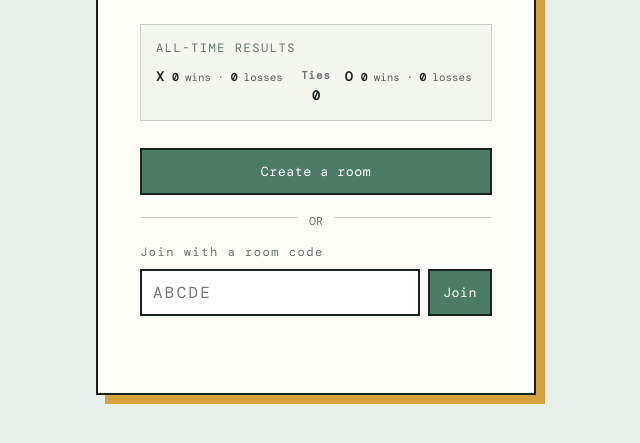
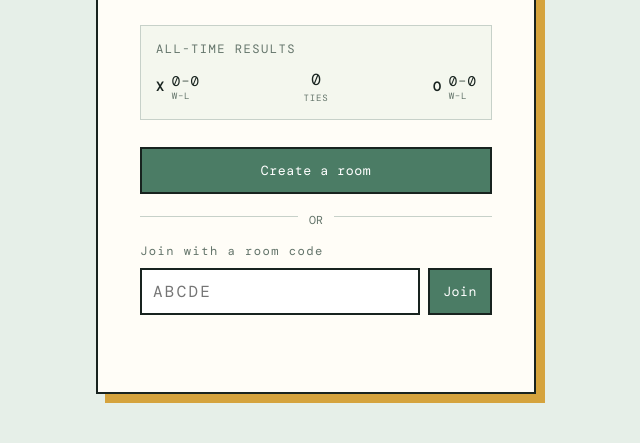
Before and after one commit to mcgalliard/tic-tac-toe, a website: page public/index.html in a window 1280 px wide. Shown: the part 279-722 px from the top of the page, without its empty margins (324-964 px from the left). Drawn offline with nearby package versions, Linux system fonts and the light colour scheme; no server answers.

Commit message:
Refine all-time results layout

```diff
--- a/public/index.html
+++ b/public/index.html
@@ -5,7 +5,7 @@
   <main class="card">
     <section id="menu">
       <p class="eyebrow">MULTIPLAYER</p><h1>Tic Tac Toe</h1><p class="sub">A quick game for two.</p>
-      <section class="scoreboard" aria-labelledby="scoreboard-title"><p class="eyebrow" id="scoreboard-title">ALL-TIME RESULTS</p><div class="scores"><p><strong>X</strong><span><b id="x-wins">0</b> wins · <b id="x-losses">0</b> losses</span></p><p class="ties"><strong>Ties</strong><span><b id="ties">0</b></span></p><p><strong>O</strong><span><b id="o-wins">0</b> wins · <b id="o-losses">0</b> losses</span></p></div></section>
+      <section class="scoreboard" aria-labelledby="scoreboard-title"><p class="eyebrow" id="scoreboard-title">ALL-TIME RESULTS</p><div class="scores"><p class="score-player"><strong>X</strong><span><b id="x-wins">0</b>–<b id="x-losses">0</b><small>W–L</small></span></p><p class="ties"><b id="ties">0</b><small>Ties</small></p><p class="score-player score-o"><strong>O</strong><span><b id="o-wins">0</b>–<b id="o-losses">0</b><small>W–L</small></span></p></div></section>
       <button id="create">Create a room</button>
       <div class="or"><span>OR</span></div>
       <label for="room">Join with a room code</label><div class="join"><input id="room" maxlength="5" placeholder="ABCDE" autocomplete="off"><button id="join">Join</button></div>
--- a/public/style.css
+++ b/public/style.css
@@ -6,5 +6,5 @@ h1 { margin: 6px 0 8px; font-family: Fraunces, Georgia, serif; font-size: clamp(
 .eyebrow, label { margin: 0; font-size: .76rem; letter-spacing: .12em; color: #63746a; }.sub { margin: 0 0 28px; color: #546259; }
 button, input { font: inherit; border-radius: 0; }button { cursor: pointer; border: 2px solid #18231f; background: #4b7c65; color: white; padding: 13px 16px; font-size: .83rem; letter-spacing: .04em; }button:hover:not(:disabled) { background: #18231f; } button:disabled { cursor: not-allowed; }
 #create { width: 100%; }.or { margin: 22px 0; text-align: center; border-top: 1px solid #c7d1c9; height: 0; }.or span { position: relative; top: -9px; padding: 0 11px; background: #fffdf7; color: #63746a; font-size: .72rem; }.join { display: flex; margin-top: 8px; gap: 8px; }.join input { width: 100%; min-width: 0; padding: 11px; border: 2px solid #18231f; text-transform: uppercase; letter-spacing: .14em; }.join button { padding-inline: 13px; }
-.scoreboard { margin: 25px 0 27px; padding: 15px; border: 1px solid #c7d1c9; background: #f4f7ee; }.scores { display: grid; grid-template-columns: 1fr auto 1fr; gap: 14px; margin-top: 12px; }.scores p { display: grid; grid-template-columns: max-content 1fr; align-items: baseline; column-gap: 7px; margin: 0; }.scores strong { font-family: 'DM Mono', monospace; font-size: .82rem; letter-spacing: .08em; color: #18231f; }.scores span { font-size: .68rem; line-height: 1.45; color: #546259; }.scores b { color: #18231f; }.scores .ties { display: grid; grid-template-columns: 1fr; justify-items: center; gap: 4px; text-align: center; }.scores .ties strong { color: #63746a; font-size: .68rem; }.scores .ties span { font-size: .82rem; }.player-count { margin: 0; color: #63746a; font-size: .76rem; }
+.scoreboard { margin: 25px 0 27px; padding: 15px; border: 1px solid #c7d1c9; background: #f4f7ee; }.scores { display: grid; grid-template-columns: minmax(0, 1fr) auto minmax(0, 1fr); align-items: center; gap: 12px; margin-top: 12px; }.scores p { margin: 0; }.score-player { display: flex; align-items: center; gap: 7px; min-width: 0; }.score-player.score-o { justify-content: flex-end; }.scores strong { font-family: 'DM Mono', monospace; font-size: .8rem; letter-spacing: .08em; color: #18231f; }.score-player span { display: grid; grid-template-columns: auto auto auto; align-items: baseline; column-gap: 1px; color: #546259; font-size: .88rem; white-space: nowrap; }.score-player small { grid-column: 1 / -1; color: #63746a; font-size: .57rem; letter-spacing: .08em; }.scores b { color: #18231f; font-weight: 400; }.scores .ties { display: grid; justify-items: center; gap: 2px; color: #63746a; }.scores .ties > b { font-size: 1rem; }.scores .ties small { font-size: .57rem; letter-spacing: .08em; text-transform: uppercase; }.player-count { margin: 0; color: #63746a; font-size: .76rem; }
 .notice { min-height: 1.2em; margin: 20px 0 0; color: #9b3827; font-size: .76rem; }.board { display: grid; grid-template-columns: repeat(3, 1fr); gap: 7px; margin: 28px 0 18px; }.cell { aspect-ratio: 1; padding: 0; font-family: Fraunces, serif; font-size: clamp(2.7rem, 14vw, 4.7rem); background: #e5eee7; color: #18231f; }.cell:not(:disabled):hover { background: #d5a33d; }.secondary { width: 100%; background: #4b7c65; }.link { display: block; width: 100%; margin-top: 7px; padding: 8px; border: 0; background: transparent; color: #63746a; }.link:hover { background: transparent; color: #18231f; text-decoration: underline; }strong { color: #18231f; }[hidden] { display: none; }
```
